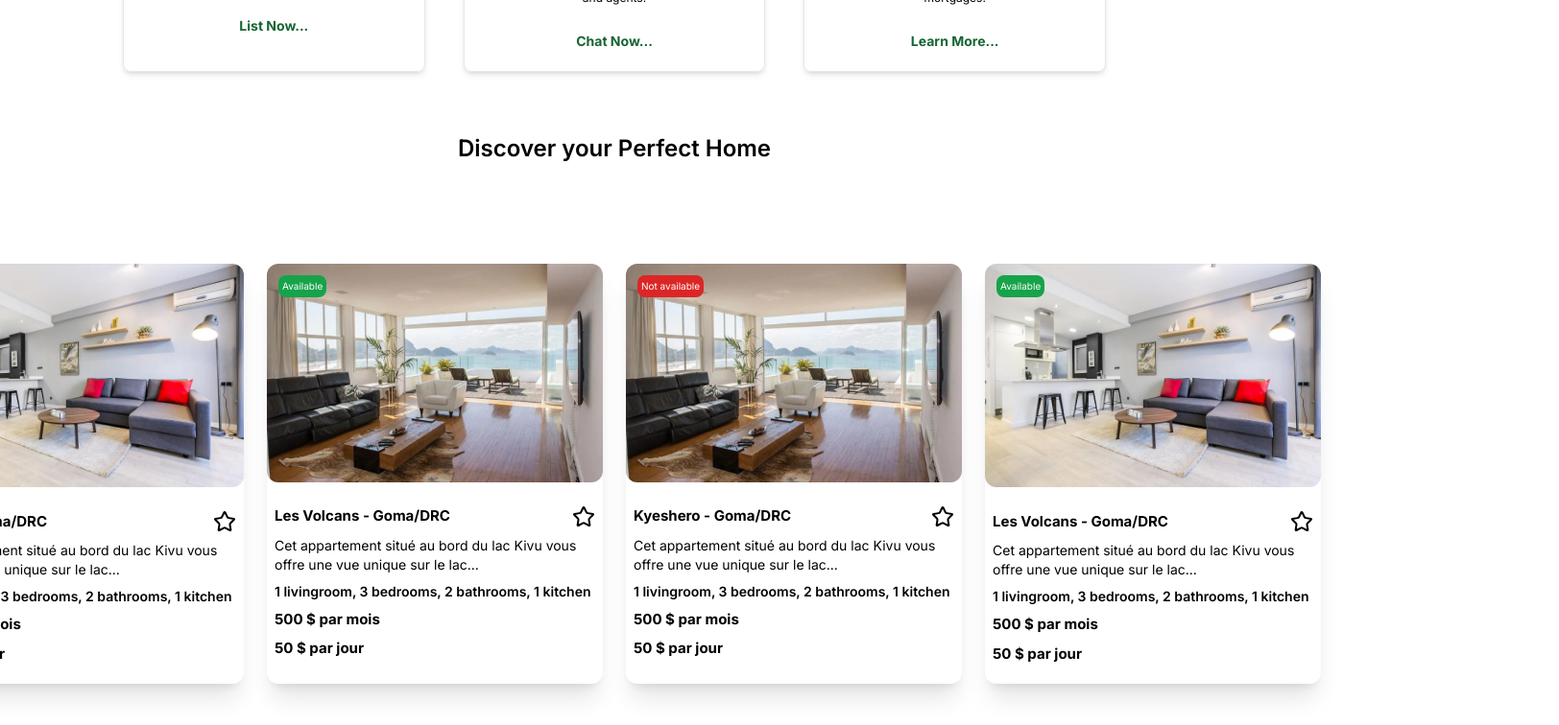
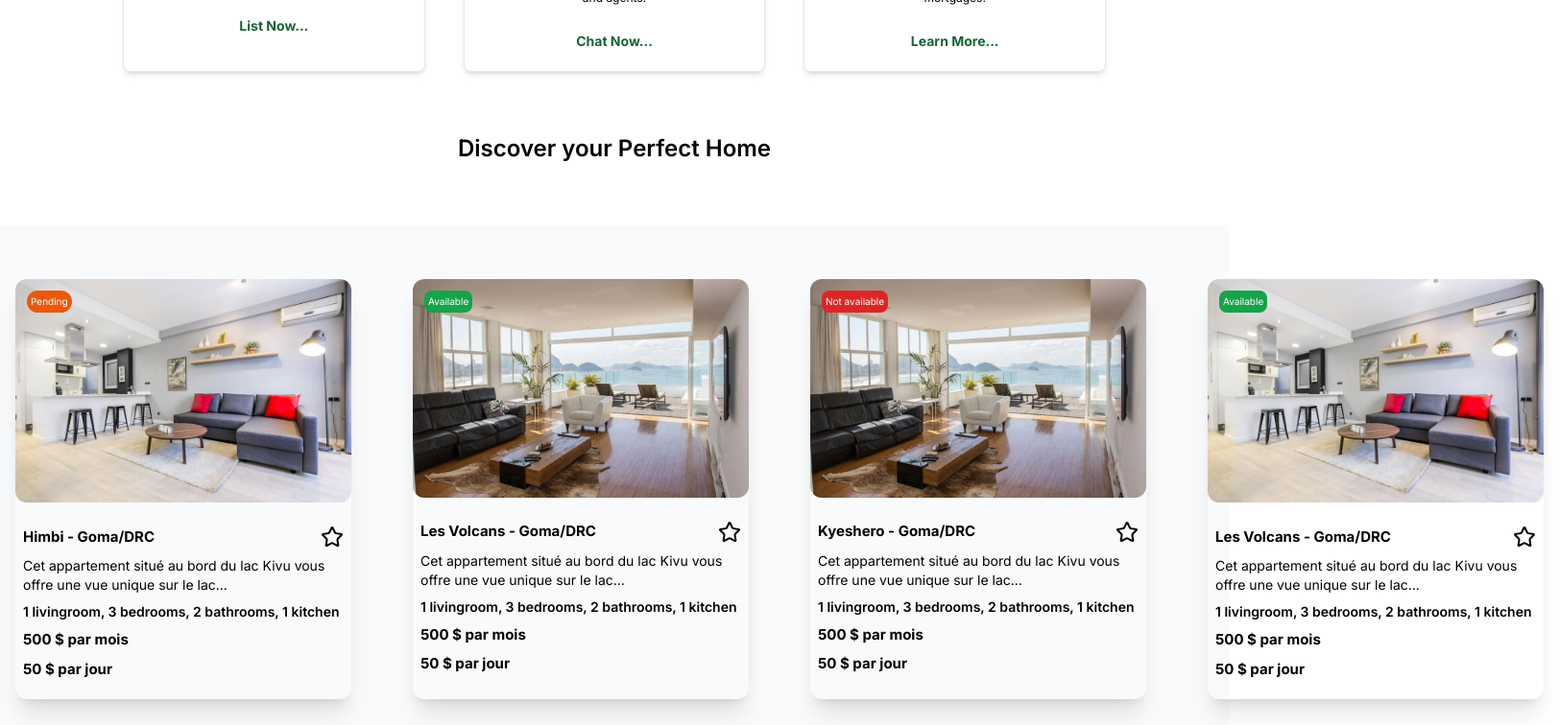
Before and after one commit to tipizzo/nyumbani, a Next.js app: page / in a window 1280 px wide. Shown: the part 860-1616 px from the top of the page at 96% size, 1624 px wide, since content can reach past the window. Built offline with nearby package versions, Linux system fonts and the light colour scheme; no server answers.

Commit message:
Still fixing the design

```diff
--- a/components/Feed.jsx
+++ b/components/Feed.jsx
@@ -3,9 +3,12 @@ import PropertyCard from './PropertyCard'
 
 const Feed = () => {
   return (
-    <section className='flex flex-col items-center justify-center mt-16 w-full'>
+    <div className='mt-16'>
+      <h1 className="text-2xl text-center font-semibold mb-12">Discover your Perfect Home</h1>
+      <section className='flex flex-col items-center justify-center mt-16 w-full bg-gray-50'>
         <PropertyCard />
-    </section>
+      </section>
+    </div>
   )
 }
 
--- a/components/PropertyCard.jsx
+++ b/components/PropertyCard.jsx
@@ -6,9 +6,7 @@ import Image from "next/image"
 const PropertyCard = () => {
     return (
         <>
-            <h1 className="text-2xl font-semibold mb-12">Discover your Perfect Home</h1>
-            <div className="w-max">
-                <div className="grid grid-cols-1 sm:grid-cols-2 md:grid-cols-3 lg:grid-cols-4 gap-6 w-full mx-auto  py-14 px-4 justify-center">
+            <div className="grid grid-cols-1 sm:grid-cols-2 md:grid-cols-3 lg:grid-cols-4 gap-16 w-max mx-auto py-14 px-4">
 
                 <div className="flex flex-col gap-1 max-w-[350px] cursor-pointer rounded-xl shadow-xl hover:bg-gray-100 transition-all duration-300 mb-8 pb-5">
                     <Image
@@ -131,7 +129,7 @@ const PropertyCard = () => {
                     </div>
                 </div>
             </div>
-            </div>
+
 
         </>
 
```
Lines whose indentation alone changed are shown as unchanged.
